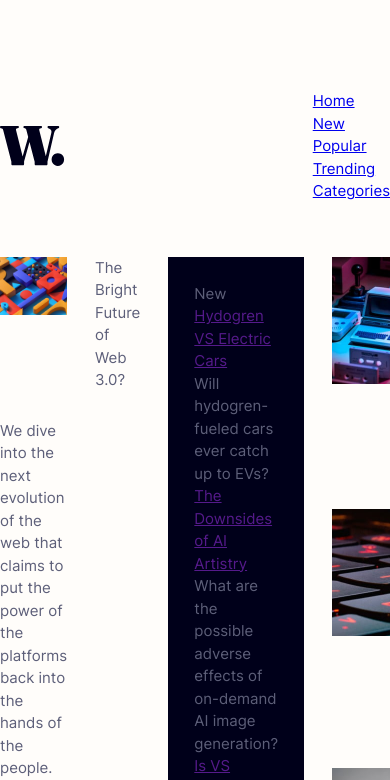
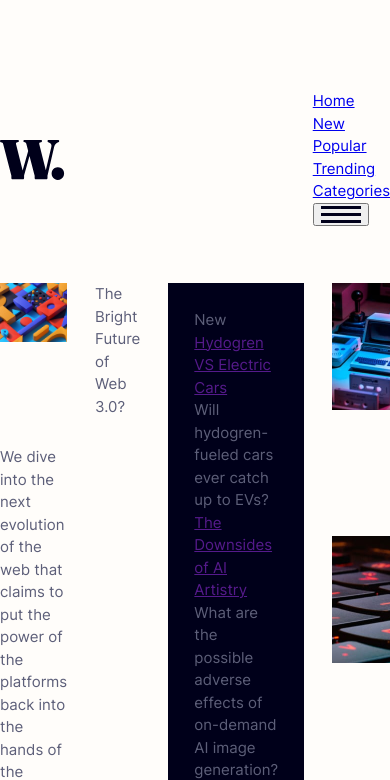
Before and after one commit to wassupduck/frontend-mentor-solutions, a React (Vite) app: page /frontend-mentor-solutions/news-homepage in a window 390 px wide. Shown: the top 780 px of the page. Built offline with nearby package versions, Linux system fonts and the light colour scheme.

Commit message:
Add mobile nav hamburger

```diff
--- a/src/challenges/news-homepage/components/Header/Header.module.css
+++ b/src/challenges/news-homepage/components/Header/Header.module.css
@@ -10,23 +10,3 @@
         padding-block: 28px 32px;
     }
 }
-
-.nav {
-    @media tabletAndSmaller {
-        display: none;
-    }
-}
-
-.nav-list {
-    display: flex;
-    gap: 40px;
-}
-
-.nav-item {
-    color: inherit;
-    text-decoration: none;
-}
-
-.nav-item:hover {
-    color: var(--color-soft-red);
-}
--- a/src/challenges/news-homepage/components/Header/Header.tsx
+++ b/src/challenges/news-homepage/components/Header/Header.tsx
@@ -1,6 +1,10 @@
 import styles from "./Header.module.css";
 
+import { Link } from "react-router-dom";
+
 import logoImageUrl from "../../assets/images/logo.svg";
+
+import Nav from "../Nav";
 
 export default function Header() {
   return (
@@ -12,39 +16,9 @@ export default function Header() {
 }
 
 function Logo() {
-  return <img alt="" src={logoImageUrl} />;
-}
-
-function Nav() {
   return (
-    <nav className={styles.nav}>
-      <ul className={styles.navList}>
-        <li>
-          <a className={styles.navItem} href="/">
-            Home
-          </a>
-        </li>
-        <li>
-          <a className={styles.navItem} href="/">
-            New
-          </a>
-        </li>
-        <li>
-          <a className={styles.navItem} href="/">
-            Popular
-          </a>
-        </li>
-        <li>
-          <a className={styles.navItem} href="/">
-            Trending
-          </a>
-        </li>
-        <li>
-          <a className={styles.navItem} href="/">
-            Categories
-          </a>
-        </li>
-      </ul>
-    </nav>
+    <Link to=".">
+      <img alt="" src={logoImageUrl} />
+    </Link>
   );
 }
--- /dev/null
+++ b/src/challenges/news-homepage/components/Nav/Nav.module.css
@@ -0,0 +1,37 @@
+@value tabletAndSmaller from "../../Breakpoints.module.css";
+
+.desktop-nav {
+    @media tabletAndSmaller {
+        display: none;
+    }
+}
+
+.mobile-nav {
+    display: none;
+
+    @media tabletAndSmaller {
+        display: block;
+    }
+}
+
+.nav-list {
+    display: flex;
+    gap: 40px;
+}
+
+.nav-link {
+    color: inherit;
+    text-decoration: none;
+}
+
+.nav-link:hover {
+    color: var(--color-soft-red);
+}
+
+.mobile-nav-button {
+    margin: 0;
+    padding: 0;
+    border: none;
+    background: transparent;
+    cursor: pointer;
+}
--- /dev/null
+++ b/src/challenges/news-homepage/components/Nav/Nav.tsx
@@ -0,0 +1,50 @@
+import styles from "./Nav.module.css";
+
+import menuIconUrl from "../../assets/images/icon-menu.svg";
+
+export default function Nav() {
+  return (
+    <nav>
+      <div className={styles.desktopNav}>
+        <NavList />
+      </div>
+      <div className={styles.mobileNav}>
+        <button type="button" className={styles.mobileNavButton}>
+          <img src={menuIconUrl} />
+        </button>
+      </div>
+    </nav>
+  );
+}
+
+function NavList() {
+  return (
+    <ul className={styles.navList}>
+      <li>
+        <a className={styles.navLink} href="/">
+          Home
+        </a>
+      </li>
+      <li>
+        <a className={styles.navLink} href="/">
+          New
+        </a>
+      </li>
+      <li>
+        <a className={styles.navLink} href="/">
+          Popular
+        </a>
+      </li>
+      <li>
+        <a className={styles.navLink} href="/">
+          Trending
+        </a>
+      </li>
+      <li>
+        <a className={styles.navLink} href="/">
+          Categories
+        </a>
+      </li>
+    </ul>
+  );
+}
--- /dev/null
+++ b/src/challenges/news-homepage/components/Nav/index.ts
@@ -0,0 +1 @@
+export { default } from "./Nav";
```
